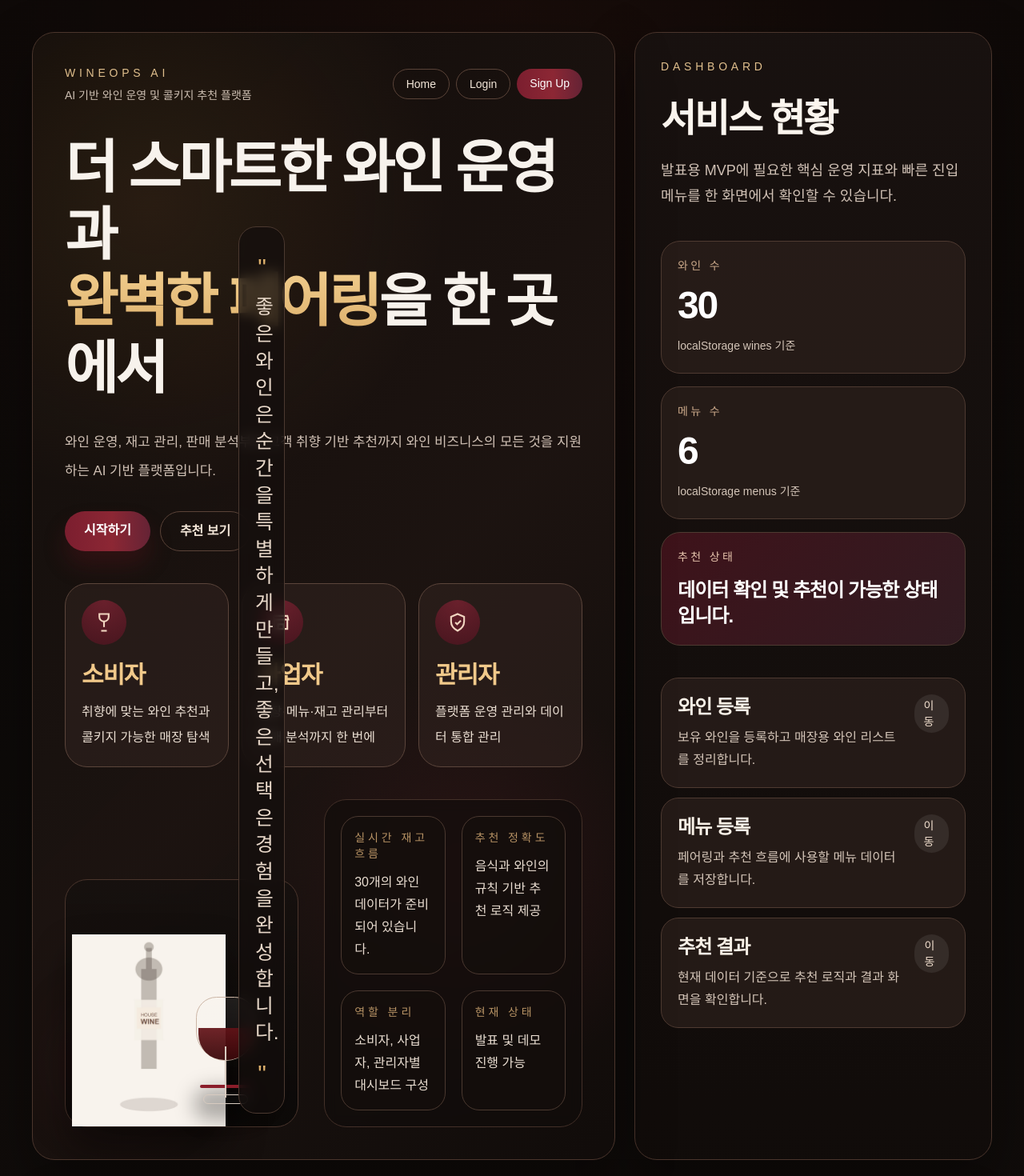
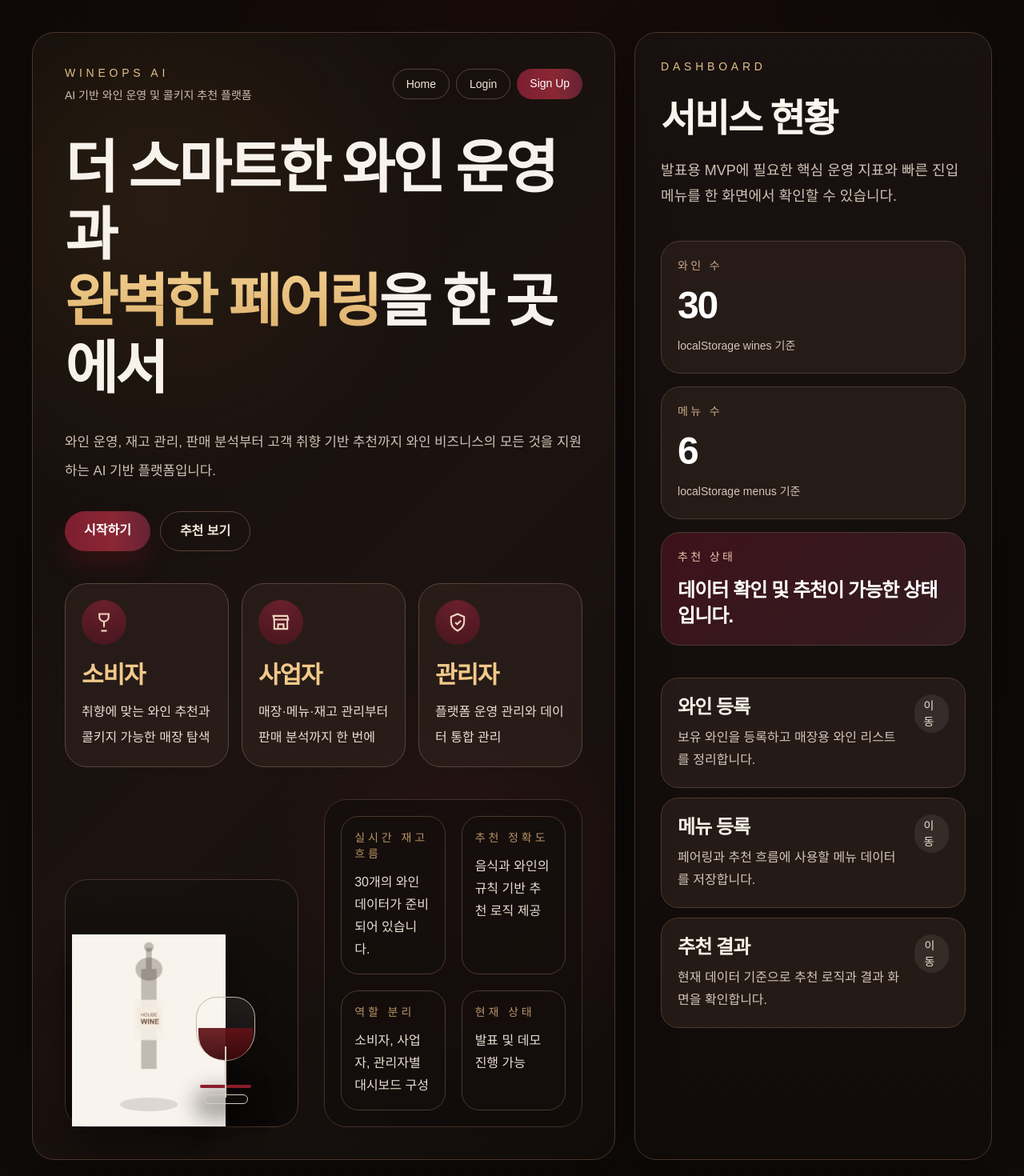
Before and after one commit to ksh284202/wine-platform, a Next.js app: page / in a window 1280 px wide. Shown: the top 1470 px of the page at 80% size. Built offline with nearby package versions, Linux system fonts and the light colour scheme.

Commit message:
Remove broken home overlay text

```diff
--- a/app/page.js
+++ b/app/page.js
@@ -311,19 +311,7 @@ export default function Home() {
                     </div>
                   </div>
 
-                  <div className="absolute bottom-4 right-4 left-[9.5rem] rounded-[22px] border border-[#4b3930] bg-[rgba(20,15,13,0.72)] px-5 py-6 backdrop-blur sm:left-[13.5rem]">
-                    <p className="text-center text-3xl leading-[1.7] tracking-[-0.04em] text-[#ddb06c]">
-                      "
-                    </p>
-                    <p className="mt-2 text-center text-lg leading-8 text-[#e8d8c9] sm:text-[1.55rem] sm:leading-[2.1rem]">
-                      좋은 와인은 순간을 특별하게 만들고,
-                      <br />
-                      좋은 선택은 경험을 완성합니다.
-                    </p>
-                    <p className="mt-2 text-center text-3xl leading-[1.7] tracking-[-0.04em] text-[#ddb06c]">
-                      "
-                    </p>
-                  </div>
+                  <div className="absolute inset-0 pointer-events-none" />
                 </div>
 
                 <div className="rounded-[28px] border border-[#433028] bg-[rgba(17,13,12,0.66)] p-5 backdrop-blur">
```
